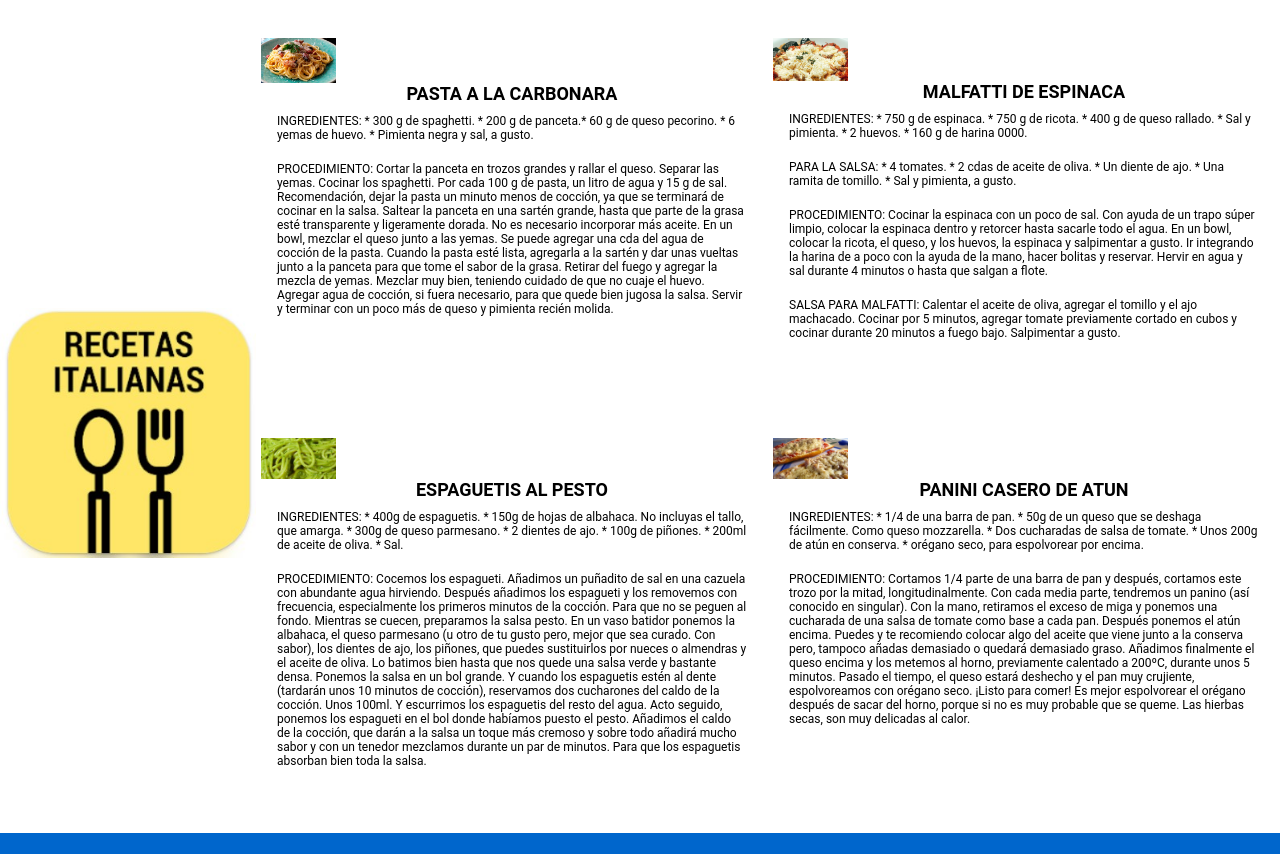
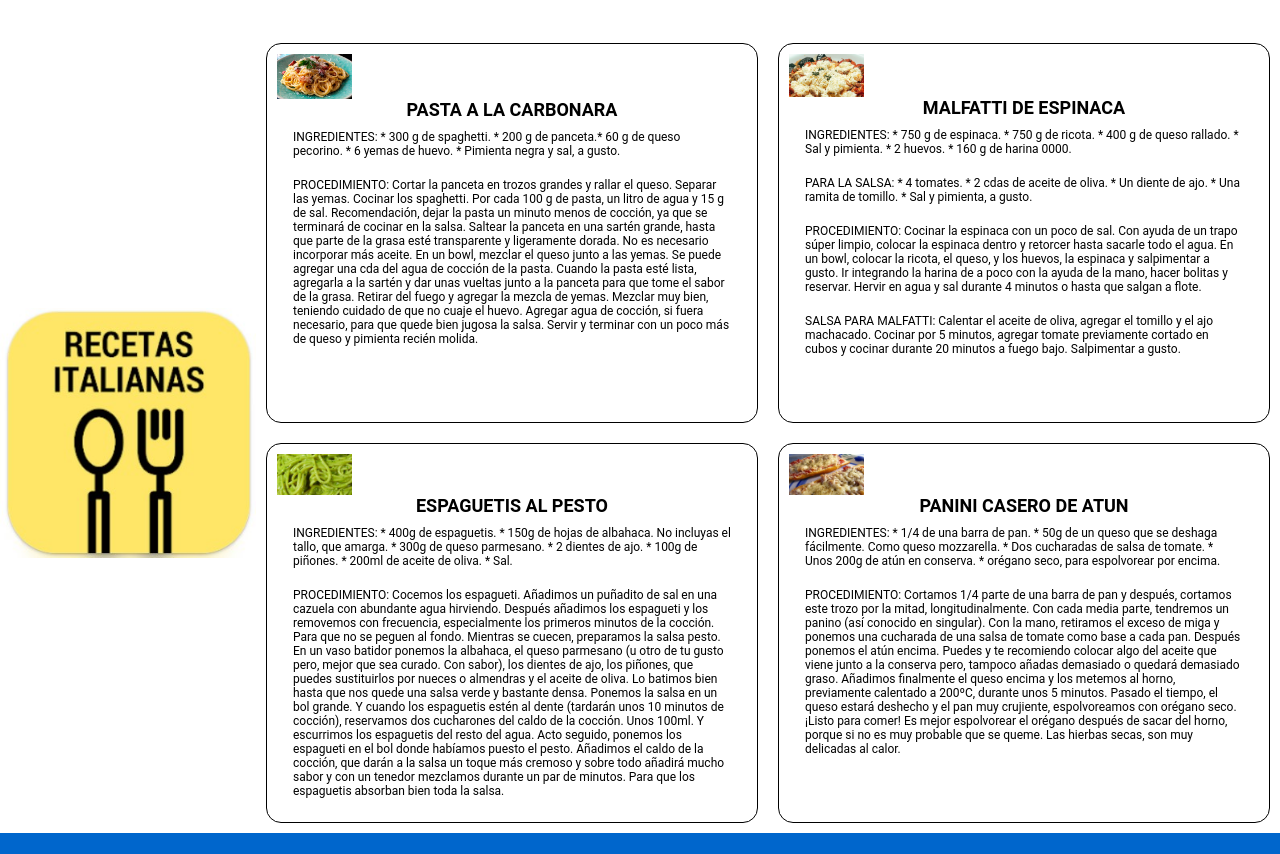
Before and after one commit to Campino1979/Italia-pasado-presente-y-futuro, a plain HTML site: page paginas/recetas.html in a window 1280 px wide. Shown: the part 189-1043 px from the top of the page. Drawn offline with Linux system fonts and the light colour scheme; a web font is replaced by a local one.

Commit message:
Agrego animacion en recetas

```diff
--- a/css/estilos.css
+++ b/css/estilos.css
@@ -83,7 +83,7 @@ p {
     height: 100vh;
     grid-template-columns: 1fr 2fr 2fr;
     grid-template-rows: 1fr 1fr;
-    background-color: rgb(59, 58, 58);
+    background-color: rgb(52, 50, 50);
     }
 
 .imagen-principal {
@@ -171,6 +171,14 @@ p {
     font-family: "roboto", sans-serif;
     font-size: 12px;
     color: black;
+    border: black solid 1px;
+    border-radius: 15px;
+    margin: 10px;
+    padding: 10px;
+}
+
+.receta__carbonara:hover {
+    transform: scale(1.1,1.1);
 }
 
 .receta__malfatti {
@@ -179,6 +187,14 @@ p {
     font-family: "roboto", sans-serif;
     font-size: 12px;
     color: black;
+    border: black solid 1px;
+    border-radius: 15px;
+    margin: 10px;
+    padding: 10px;
+}
+
+.receta__malfatti:hover {
+    transform: scale(1.1,1.1);
 }
 
 .receta__Espaguetis-al-pesto {
@@ -187,6 +203,14 @@ p {
     font-family: "roboto", sans-serif;
     font-size: 12px;
     color: black;
+    border: black solid 1px;
+    border-radius: 15px;
+    margin: 10px;
+    padding: 10px;
+}
+
+.receta__Espaguetis-al-pesto:hover {
+    transform: scale(1.1,1.1);
 }
 
 .receta__Panini-casero-de-atun {
@@ -195,6 +219,14 @@ p {
     font-family: "roboto", sans-serif;
     font-size: 12px;
     color: black;
+    border: black solid 1px;
+    border-radius: 15px;
+    margin: 10px;
+    padding: 10px;
+}
+
+.receta__Panini-casero-de-atun:hover {
+    transform: scale(1.1,1.1);
 }
 
 .imagen__recetas {
```
